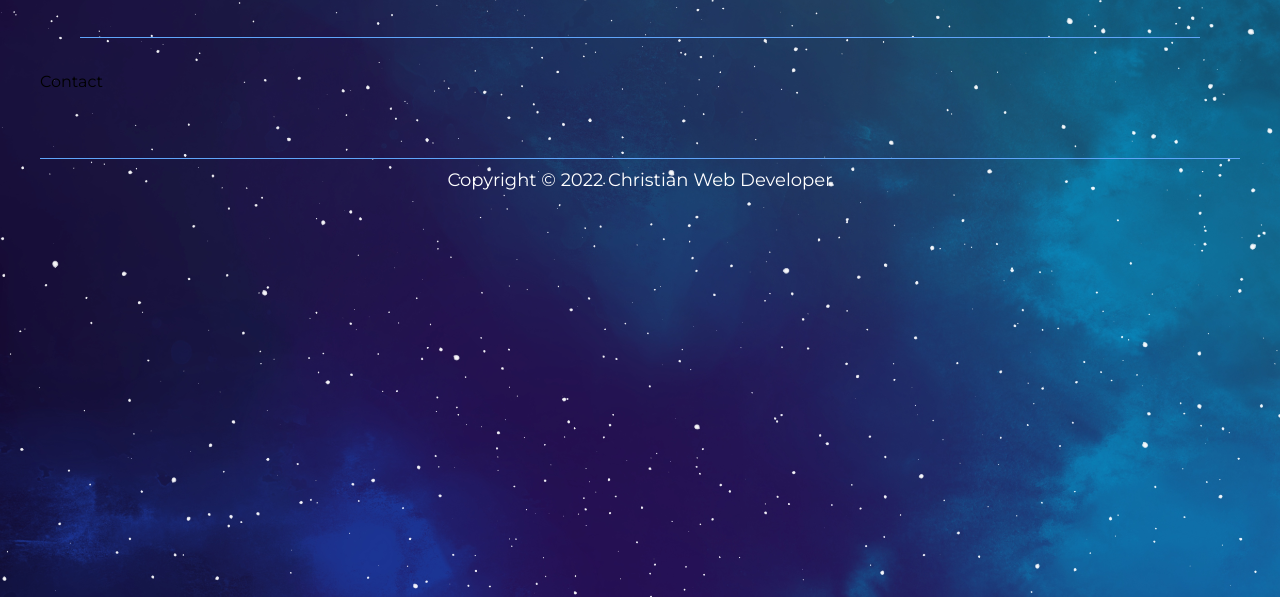
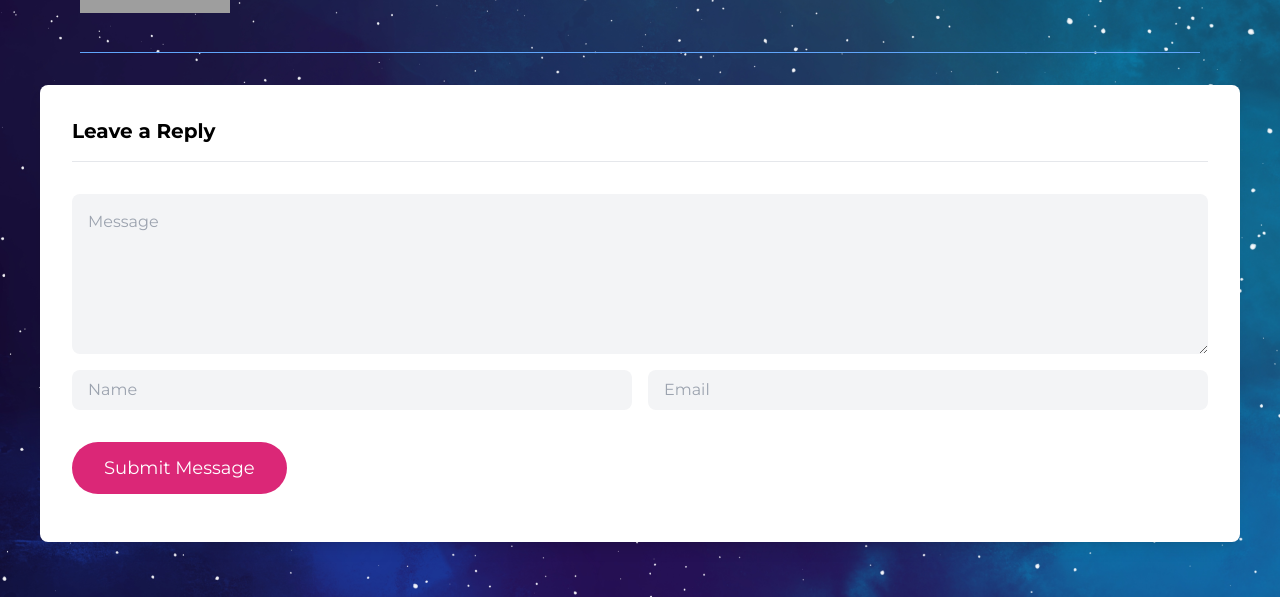
Before and after one commit to flyboy85749/learn-code, a Next.js app: page /contact in a window 1280 px wide. Shown: the part 134-731 px from the top of the page. Built offline with nearby package versions, Linux system fonts and the light colour scheme; no server answers; grey boxes are pictures that could not be loaded.

Commit message:
add babelrc

```diff
--- a/components/Author.js
+++ b/components/Author.js
@@ -10,8 +10,8 @@ const Author = ({ author }) => (
         unoptimized
         loader={graphCMSImageLoader}
         alt={author.name}
-        height="115px"
-        width="150px"
+        height="100px"
+        width="100px"
         className="align-middle rounded-full"
         src={author.photo.url}
       />
--- /dev/null
+++ b/components/ContactForm.js
@@ -0,0 +1,42 @@
+import React from 'react'
+
+const ContactForm = () => {
+  return (
+    <div className="mb-8 rounded-lg bg-white p-8 pb-12 shadow-lg">
+      <h3 className="mb-8 border-b pb-4 text-xl font-semibold">
+        Leave a Message
+      </h3>
+<form>
+      <div className="mb-4 grid grid-cols-1 gap-4 lg:grid-cols-2">
+        <input
+          type="text"
+          onChange={ (e) =>{setName(e.target.value)}}
+          className="w-full rounded-lg bg-gray-100 py-2 px-4 text-gray-700 outline-none focus:ring-2 focus:ring-gray-200"
+          placeholder="Name"
+          name="name"
+        />
+        <input
+          type="email"
+          onChange={ (e) =>{setEmail(e.target.value)}}
+          className="w-full rounded-lg bg-gray-100 py-2 px-4 text-gray-700 outline-none focus:ring-2 focus:ring-gray-200"
+          placeholder="Email"
+          name="email"
+        />
+      </div>
+      <div className="mb-4 grid grid-cols-1 gap-4">
+        <div className="mb-4 grid grid-cols-1 gap-4">
+          <textarea
+            onChange={ (e) =>{setMessage(e.target.value)}}
+            className="h-40 w-full rounded-lg bg-gray-100 p-4 text-gray-700 outline-none focus:ring-2 focus:ring-gray-200"
+            name="message"
+            placeholder="Message"
+          />
+        </div>
+      </div>
+      <input type='submit' onClick={(e) =>{handleSubmit(e)}} />
+      </form>
+    </div>
+  )
+}
+
+export default ContactForm
--- a/components/PostCard.js
+++ b/components/PostCard.js
@@ -34,7 +34,7 @@ const PostCard = ({ post }) => (
           unoptimized
           loader={graphCMSImageLoader}
           alt={post.author.name}
-          height="60px"
+          height="75px"
           width="75px"
           className="rounded-full align-middle"
           src={post.author.photo.url}
--- a/components/index.js
+++ b/components/index.js
@@ -9,3 +9,4 @@ export { default as FeaturedPostCard } from './FeaturedPostCard';
 export { default as Comments } from './Comments';
 export { default as CommentsForm } from './CommentsForm';
 export { default as Loader } from './Loader';
+export { default as ContactForm } from './ContactForm';
--- a/package.json
+++ b/package.json
@@ -11,6 +11,7 @@
         "html-react-parser": "^1.4.8",
         "moment": "^2.29.1",
         "next": "latest",
+        "nodemailer": "^6.7.2",
         "react": "^17.0.2",
         "react-dom": "^17.0.2",
         "react-multi-carousel": "^2.8.0",
--- /dev/null
+++ b/pages/api/contact.js
@@ -0,0 +1,31 @@
+export default function (req, res) {
+
+
+    const nodemailer = require('nodemailer')
+    const transporter = nodemailer.createTransport({
+        host: 'smtp.ethereal.email',
+        port: 587,
+        auth: {
+            user: 'yw2sxcdovvususth@ethereal.email',
+            pass: 'm1TfXYVFpJ5cGtTuHV'
+        }
+    });
+
+    const mailData = {
+        from: 'bill@christianwebdeveloper.com',
+        to: 'billhall168@gmail.com',
+        subject: `Message From ${req.body.name}`,
+        text: req.body.message + " | Sent from: " + req.body.email,
+        html: `<div>${req.body.message}</div><p>Sent from: ${req.body.email}</p>`
+    }
+
+    transporter.sendMail(mailData, function (err, info) {
+        if(err)
+          console.log(err)
+        else
+          console.log(info);
+    })
+
+    console.log(req.body)
+    res.send('success')
+  }
--- a/pages/contact.js
+++ b/pages/contact.js
@@ -1,9 +1,83 @@
-import React from 'react'
+import { useState } from 'react'
 
 const Contact = () => {
+  const [name, setName] = useState('')
+  const [email, setEmail] = useState('')
+  const [message, setMessage] = useState('')
+  const [submitted, setSubmitted] = useState(false)
+
+  const handleSubmit = (e) => {
+    e.preventDefault()
+    console.log('Sending')
+
+    let data = {
+        name,
+        email,
+        message
+    }
+
+    fetch('/api/contact', {
+      method: 'POST',
+      headers: {
+        'Accept': 'application/json, text/plain, */*',
+        'Content-Type': 'application/json'
+      },
+      body: JSON.stringify(data)
+    }).then((res) => {
+        console.log('Response received')
+        if (res.status === 200) {
+            console.log('Response succeeded!')
+            setSubmitted(true)
+            setName('')
+            setEmail('')
+            setMessage('')
+        }
+    })
+  }
+
   return (
-    <div>Contact</div>
-  )
+    <div className="mb-8 rounded-lg bg-white p-8 pb-12 shadow-lg">
+      <h3 className="mb-8 border-b pb-4 text-xl font-semibold">
+        Leave a Reply
+      </h3>
+      <div className="mb-4 grid grid-cols-1 gap-4">
+        <textarea
+
+          onChange={(e)=>{setMessage(e.target.value)}}
+          className="h-40 w-full rounded-lg bg-gray-100 p-4 text-gray-700 outline-none focus:ring-2 focus:ring-gray-200"
+          name="message"
+          placeholder="Message"
+        />
+      </div>
+      <div className="mb-4 grid grid-cols-1 gap-4 lg:grid-cols-2">
+        <input
+          type="text"
+          onChange={(e)=>{setName(e.target.value)}}
+          className="w-full rounded-lg bg-gray-100 py-2 px-4 text-gray-700 outline-none focus:ring-2 focus:ring-gray-200"
+          placeholder="Name"
+          name="name"
+        />
+        <input
+          type="email"
+          onChange={(e)=>{setEmail(e.target.value)}}
+          className="w-full rounded-lg bg-gray-100 py-2 px-4 text-gray-700 outline-none focus:ring-2 focus:ring-gray-200"
+          placeholder="Email"
+          name="email"
+        />
+      </div>
+
+      <div className="mt-8">
+        <button
+          type="button"
+          onClick={(e)=>{handleSubmit(e)}}
+          className="ease inline-block cursor-pointer rounded-full bg-pink-600 px-8 py-3 text-lg font-medium text-white transition duration-500 hover:bg-indigo-900"
+        >
+          Submit Message
+        </button>
+
+      </div>
+    </div>
+   );
 }
 
-export default Contact
+export default Contact;
--- a/services/index.js
+++ b/services/index.js
@@ -218,6 +218,24 @@ export const submitComment = async (obj) => {
   return result.json();
 };
 
+export const submitContact = async (obj) => {
+  const result = await fetch('/api/contact', {
+    method: 'POST',
+    headers: {
+      'Content-Type': 'application/json',
+    },
+    body: JSON.stringify(obj)})
+    .then((res) => {
+      console.log('Response received')
+      if (res.status === 200) {
+
+      }
+    })
+
+  return result.json();
+};
+
+
 export const getComments = async (slug) => {
   const query = gql`
     query GetComments($slug:String!) {
--- a/styles/globals.scss
+++ b/styles/globals.scss
@@ -64,6 +64,6 @@ a {
 }
 
 .logo {
-  height: 100px;
-  widht: 100px;
+  height: 115px;
+  width: 150px;
 }
```
Also changed, not shown: .babelrc (added), 1 other file (tests, documents, lock files or other folders).
